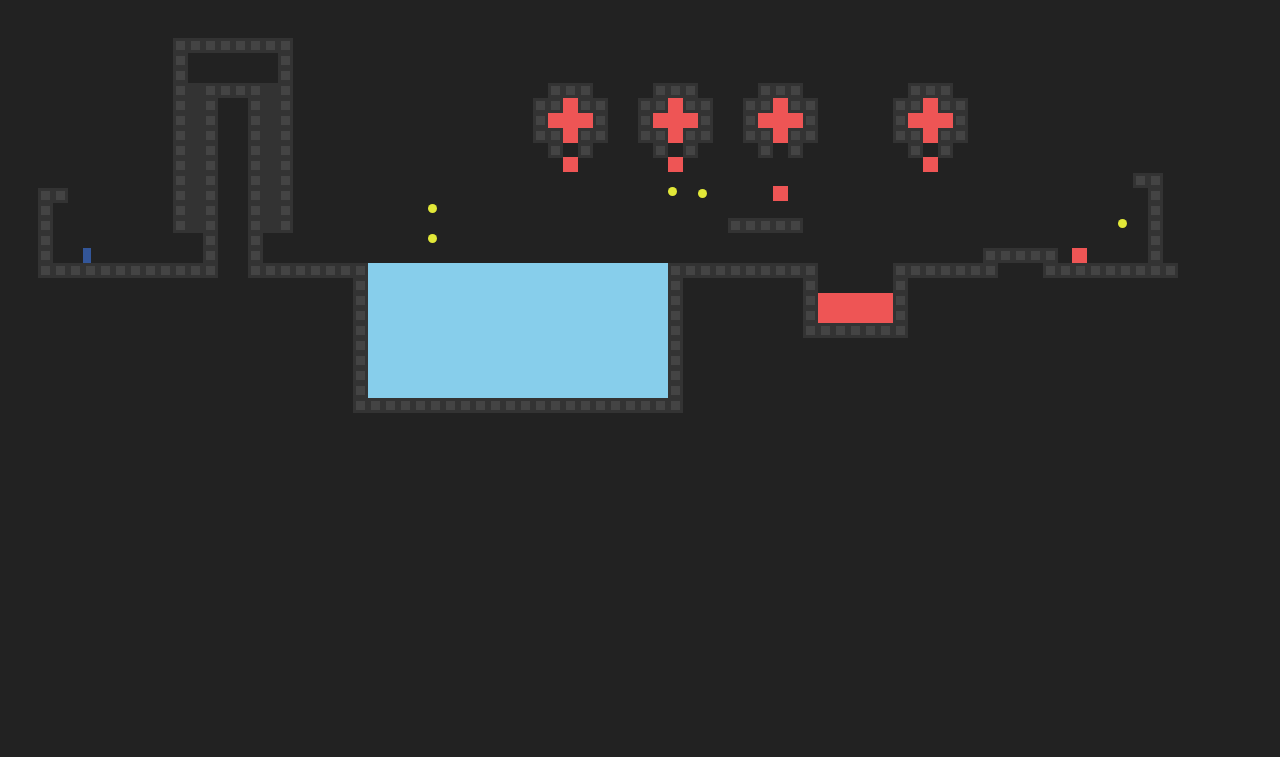
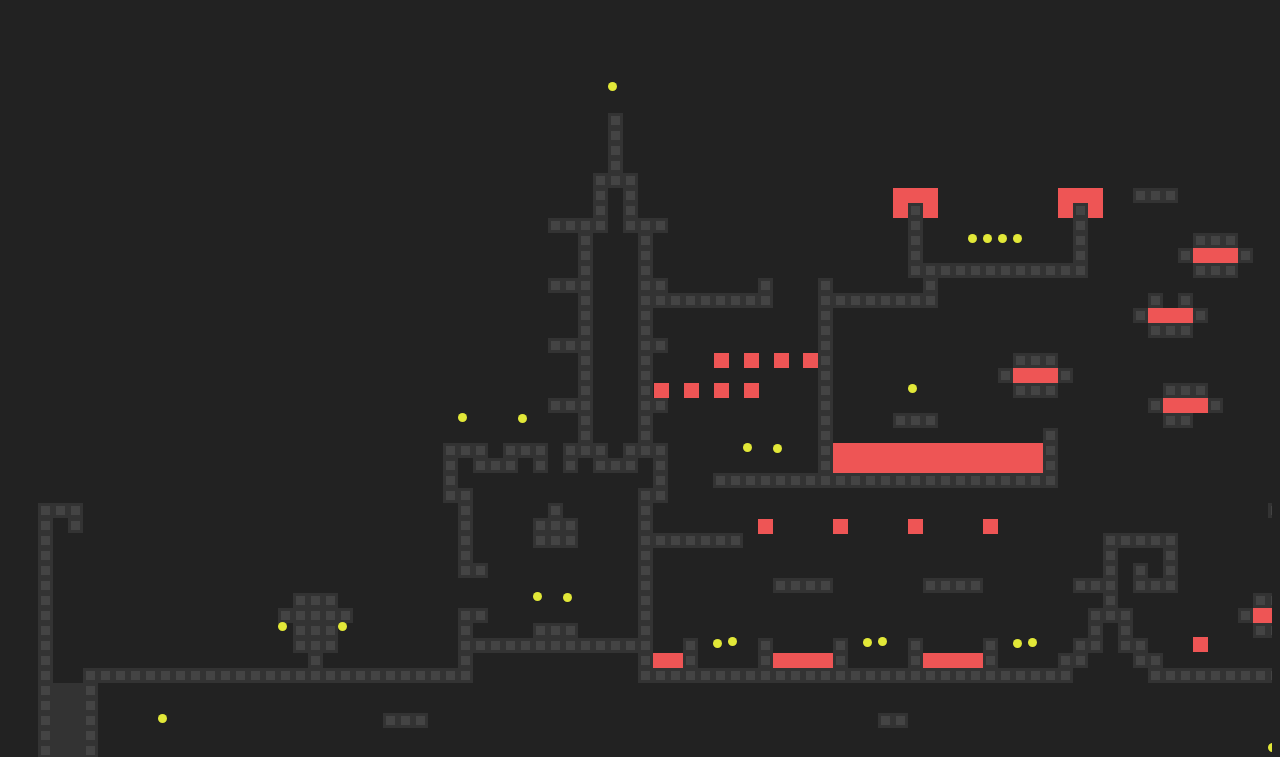
Before and after one commit to lizhenglong0430/maliao, a website: page index.html in a window 1280 px wide. Shown: the top 757 px of the page. Drawn offline with Linux system fonts and the light colour scheme.

Commit message:
forth_commit

```diff
--- a/index.html
+++ b/index.html
@@ -148,20 +148,20 @@ var LEVELS = [
    "                                       xxx                                                                    ",
    "                                       x x                 !!!        !!!  xxx                                ",
    "                                       x x                 !x!        !x!                                     ",
-   "                                     xxx xxx                x          x                                      ",
+   "                                    xxxx xxx                x          x                                      ",
    "                                      x   x                 x   oooo   x       xxx                            ",
    "                                      x   x                 x          x      x!!!x                           ",
    "                                      x   x                 xxxxxxxxxxxx       xxx                            ",
-   "                                     xx   xx      x   x      x                                                ",
+   "                                    xxx   xx      x   x      x                                                ",
    "                                      x   xxxxxxxxx   xxxxxxxx              x x                               ",
    "                                      x   x           x                    x!!!x                              ",
    "                                      x   x           x                     xxx                               ",
-   "                                     xx   xx          x                                                       ",
+   "                                    xxx   xx          x                                                       ",
    "                                      x   x= = = =    x            xxx                                        ",
    "                                      x   x           x           x!!!x                                       ",
    "                                      x   x    = = = =x     o      xxx       xxx                              ",
-   "                                     xx   xx          x                     x!!!x                             ",
-   "                              o   o   x   x           x     x                xxv        xxx                   ",
+   "                                    xxx   xx          x                     x!!!x                             ",
+   "                              o   o   x   x           x    xxx               xxv        xxx                   ",
    "                                      x   x           x              x                 x!!!x                  ",
    "                             xxx xxx xxx xxx     o o  x!!!!!!!!!!!!!!x                   vx                   ",
    "                             x xxx x x xxx x          x!!!!!!!!!!!!!!x                                        ",
@@ -193,7 +193,7 @@ var LEVELS = [
    "  xyyx                                                                  xxxzzzzzzzzzzzzzzzzzzzzzzzzzzzzzzzzxxx",
    "  xyyx                                                xx           ||   xxxzzzzzzzzzzzzzzzzzzzzzzzzzzzzzzzzxxx",
    "  x  xxxxxxx                                                            xxxzzzzzzzzzzzzzzzzzzzzzzzzzzzzzzzzxxx",
-   "  x         x o xxxxxxxxx o xxxxxxxxx o xx         xx                   xxxzzzzzzzzzzzzzzzzzzzzzzzzzzzzzzzxxx",
+   "  x         x o xxxxxxxxx o xxxxxxxxx o xx         xx                   xxxzzzzzzzzzzzzzzzzzzzzzzzzzzzzzzzzxxx",
    "  x         x   x       x   x       x   x                 ||            xxxzzzzzzzzzzzzzzzzzzzzzzzzzzzzzzzzxxx",
    "  x  @      xxxxx   o   xxxxx   o   xxxxx                               xxxzzzzzzzzzzzzzzzzzzzzzzzzzzzzzzzzxxx",
    "  xxxxxxx                                     xxxxx       xx     xx     xxxzzzzzzzzzzzzzzzzzzzzzzzzzzzzzzzzxxx",
@@ -668,7 +668,7 @@ function runGame(plans, Display) {
                 alert("You win!");
         });
     }
-    startLevel(0);
+    startLevel(2);
 }
 // 启动游戏
 // runGame(所有的地图,加入样式和元素的函数)
```
